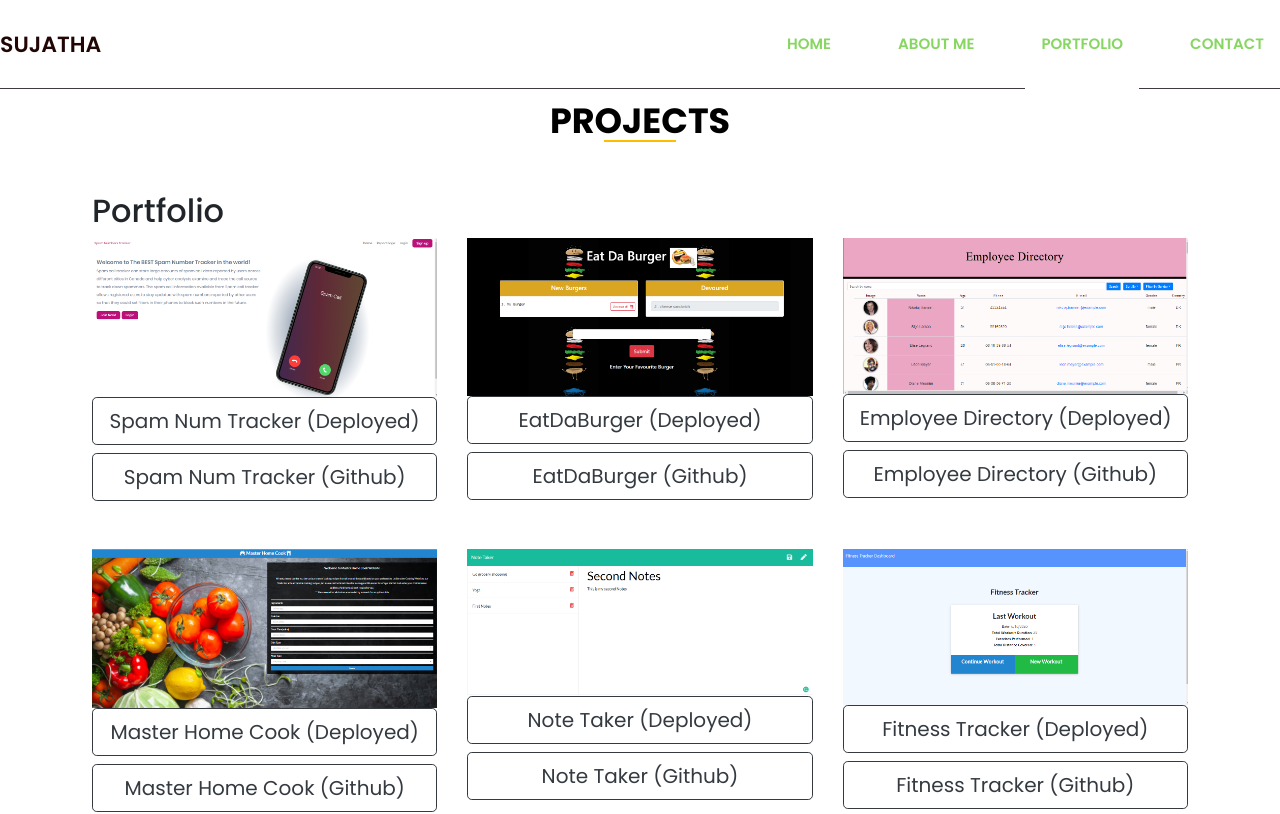
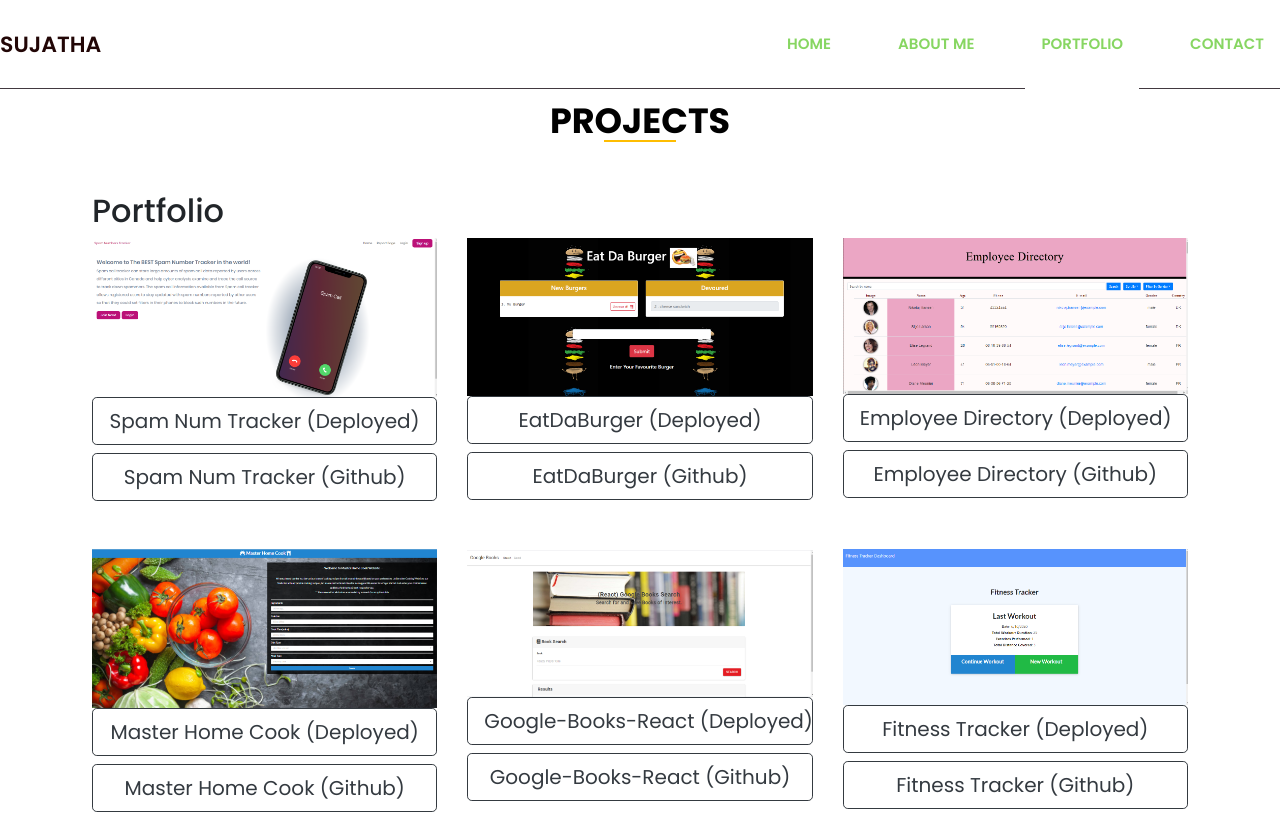
Before and after one commit to sujatha-m/react-portfolio, a React (Create React App) app: page /portfolio in a window 1280 px wide. Shown: the top 814 px of the page. Built offline with nearby package versions, Linux system fonts and the light colour scheme.

Commit message:
New project details added to the Portfolio

```diff
--- a/src/components/pages/Portfolio.js
+++ b/src/components/pages/Portfolio.js
@@ -44,10 +44,10 @@ function Portfolio(){
                     linkGithub="https://github.com/sujatha-m/Master-Home-Cook"
                   />
                   <Project
-                    name="Note Taker"
-                    imgPath={require("../assets/images/NoteTaker.png")}
-                    linkDeployed="https://safe-crag-29613.herokuapp.com/"
-                    linkGithub="https://github.com/sujatha-m/Note-Taker"
+                    name="Google-Books-React "
+                    imgPath={require("../assets/images/GoogleBooks.png")}
+                    linkDeployed="https://intense-earth-07171.herokuapp.com/"
+                    linkGithub="https://github.com/sujatha-m/Google-Books-React-Search"
                   />
                   <Project
                     name="Fitness Tracker"
```
Also changed, not shown: src/components/assets/images/GoogleBooks.png (added).
